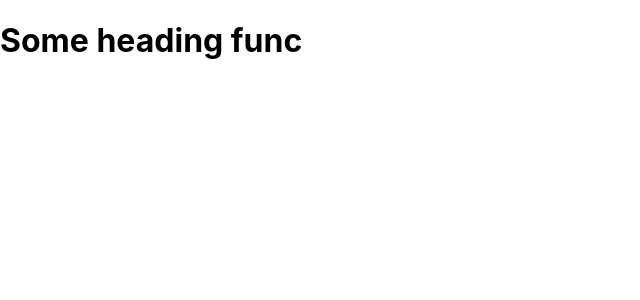
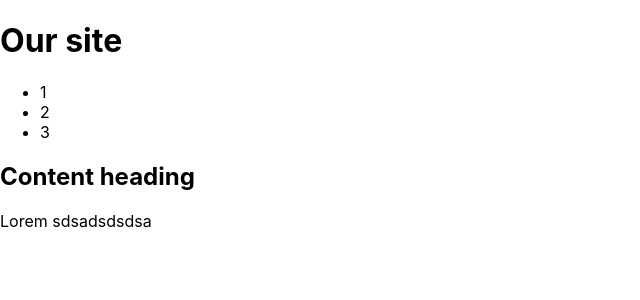
Before and after one commit to fc-fullstack-courses/pfe-2023-1-react-lessons, a React (Create React App) app: page / in a window 1280 px wide. Shown: the top 300 px of the page, without its empty margins (0-640 px from the left). Built offline with nearby package versions, Linux system fonts and the light colour scheme.

Commit message:
Add Fragment example

```diff
--- a/src/index.js
+++ b/src/index.js
@@ -10,19 +10,19 @@ import './index.css';
 
 // класовий компонент
 // має успадковуватися від React.Component
-class HeadingClass extends React.Component {
-  // має мати метод render
-  render() {
-    // має повертати реакт елемент / компонент
-    return <h1>Some heading class</h1>;
-  }
-}
+// class HeadingClass extends React.Component {
+//   // має мати метод render
+//   render() {
+//     // має повертати реакт елемент / компонент
+//     return <h1>Some heading class</h1>;
+//   }
+// }
 
-// функціональний компонент
-function HeadingFunction() {
-  // має повертати реакт елемент / компонент
-  return <h1>Some heading func</h1>;
-}
+// // функціональний компонент
+// function HeadingFunction() {
+//   // має повертати реакт елемент / компонент
+//   return <h1>Some heading func</h1>;
+// }
 
 // створіть компонент який буде відмальовувати параграф тексту
 
@@ -37,9 +37,50 @@ function HeadingFunction() {
 //   return <p>text func</p>;
 // }
 
+class Header extends React.Component {
+  render() {
+    return (
+      <header>
+        <h1>Our site</h1>
+        <NavList />
+      </header>
+    );
+  }
+}
+
+function NavList() {
+  return (
+    <nav>
+      <ul>
+        <li>1</li>
+        <li>2</li>
+        <li>3</li>
+      </ul>
+    </nav>
+  );
+}
+
+function MainContent() {
+  return (
+    <main>
+      <h2>Content heading</h2>
+      <p>Lorem sdsadsdsdsa</p>
+    </main>
+  );
+}
+
 // відмальовування компоненту
 // const headerComponent = React.createElement(HeadingClass);
 // const headerComponent = <HeadingClass />;
 
 const root = ReactDOM.createRoot(document.getElementById('root'));
-root.render(<HeadingFunction />);
+// Фрагмент - спеціальний елемент який не залишає по собі вермстки у підсумку
+// використовувати якщо треба порендирити декілька елементівв без видимого контейнеру
+// ! не передавати атрибути / пропси
+// <></> === <React.Fragment></React.Fragment> === React.createElement(React.Fragment)
+root.render(
+  <>
+    <Header />
+    <MainContent />
+  </>
+);
```
